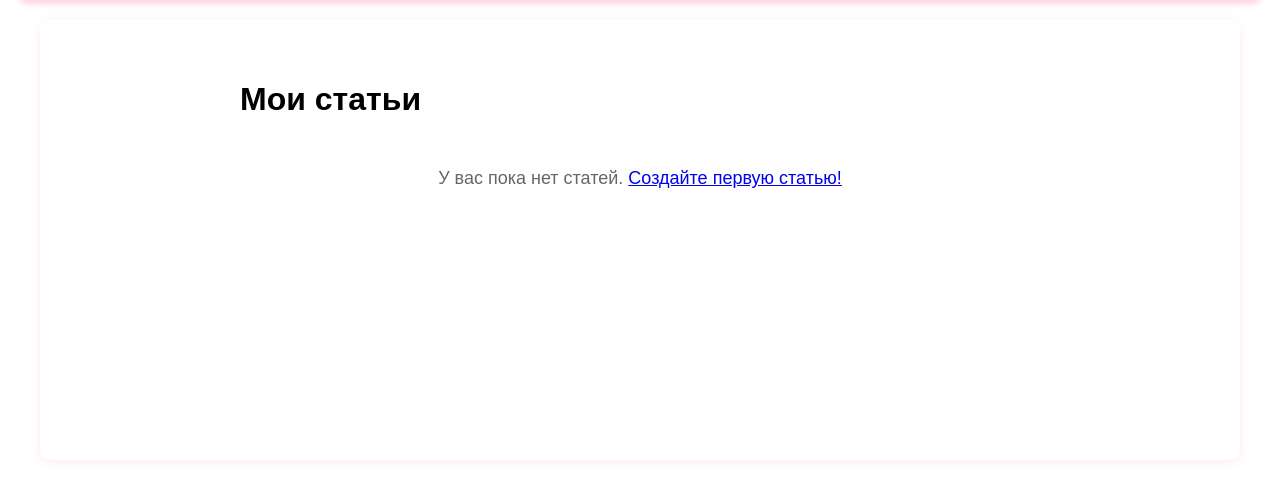
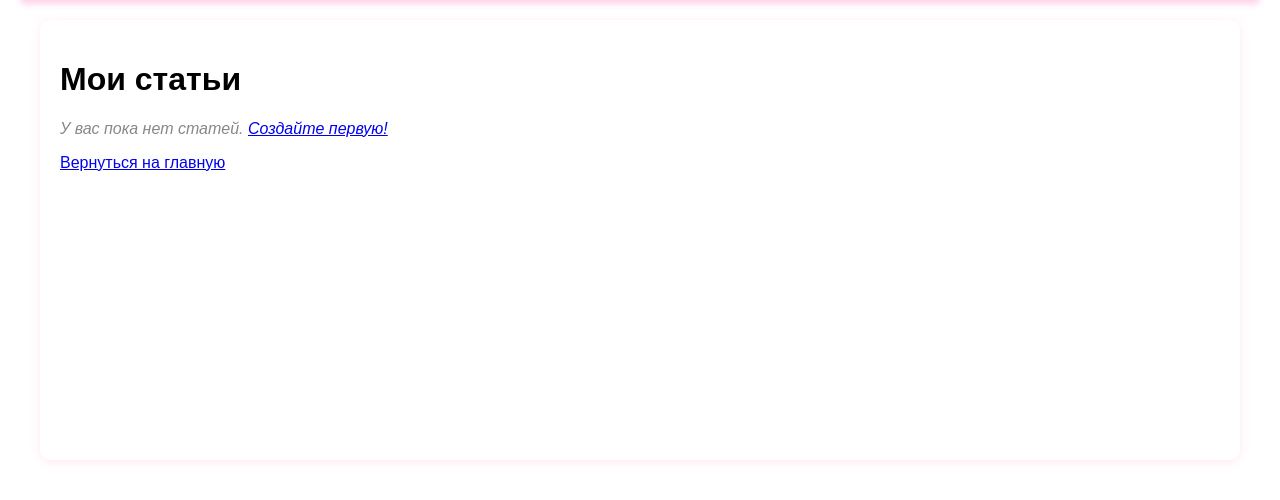
Before and after one commit to Maria25k/web-back-labs, a Python web app: template templates/lab5/articles.html in a window 1280 px wide. Shown: the part 134-634 px from the top of the page. Run offline with Jinja, Linux system fonts and the light colour scheme; the template is opened without the code that fills it, so the values that code supplies are empty.

Commit message:
Вывод статей пользователя

```diff
--- a/templates/lab5/articles.html
+++ b/templates/lab5/articles.html
@@ -4,113 +4,47 @@
 
 {% block main %}
     <style>
-    .articles-container {
-        max-width: 800px;
-        margin: 0 auto;
-        padding: 20px;
+        .article {
+            border: 1px solid #ddd;
+            padding: 15px;
+            margin-bottom: 20px;
+            background-color: #f9f9f9;
         }
-
-    .article-card {
-        background: #f9f9f9;
-        border: 1px solid #e0e0e0;
-        border-radius: 8px;
-        padding: 20px;
-        margin-bottom: 20px;
-        position: relative;
+        .article h2 {
+            margin-top: 0;
+            color: #333;
         }
-
-    .article-title {
-        color: #333;
-        margin-top: 0;
-        border-bottom: 2px solid #ff0077;
-        padding-bottom: 10px;
+        .article .meta {
+            color: #666;
+            font-size: 0.9em;
+            margin-bottom: 10px;
         }
-
-    .article-text {
-        color: #666;
-        line-height: 1.6;
-        white-space: pre-wrap;
-    }
-
-    .article-actions {
-        margin-top: 15px;
-        display: flex;
-        gap: 10px;
-    }
-
-    .btn {
-        padding: 8px 16px;
-        border: none;
-        border-radius: 4px;
-        cursor: pointer;
-        text-decoration: none;
-        font-size: 14px;
-    }
-
-    .btn-edit {
-        background: #007bff;
-        color: white;
-    }
-
-    .btn-delete {
-        background: #dc3545;
-        color: white;
-    }
-
-    .btn:hover {
-        opacity: 0.8;
-    }
-
-    .empty-message {
-        text-align: center;
-        color: #666;
-        font-size: 18px;
-        margin: 50px 0;
-    }
-
-    .user-info {
-        text-align: right;
-        margin-bottom: 20px;
-        color: #ff0077;
-        font-weight: bold;
-    }
-
-    .logout-btn {
-        background: #6c757d;
-        color: white;
-        padding: 5px 10px;
-        text-decoration: none;
-        border-radius: 4px;
-        font-size: 14px;
+        .no-articles {
+            font-style: italic;
+            color: #888;
         }
     </style>
-
-<div class="articles-container">
-    <div class="user-info">
-        {% if login %}
-            {{ login }} | <a href="/lab5/logout" class="logout-btn">Выйти</a>
-        {% endif %}
-    </div>
 
     <h1>Мои статьи</h1>
 
     {% if articles %}
         {% for article in articles %}
-            <div class="article-card">
-                <h2 class="article-title">{{ article['title'] }}</h2>
-                <div class="article-text">{{ article['article_text'] }}</div>
-                <div class="article-actions">
-                    <a href="/lab5/edit/{{ article['id'] }}" class="btn btn-edit">Редактировать</a>
-                    <form action="/lab5/delete/{{ article['id'] }}" method="post" style="display: inline;">
-                        <button type="submit" class="btn btn-delete" onclick="return confirm('Удалить эту статью?')">Удалить</button>
-                    </form>
+            <div class="article">
+                <h2>{{ article['title'] }}</h2>
+                <div class="meta">
+                    ID: {{ article['id'] }} |
+                    Публичная: {{ 'Да' if article['is_public'] else 'Нет' }} |
+                    Избранная: {{ 'Да' if article['is_favorite'] else 'Нет' }} |
+                    Лайков: {{ article['likes'] }}
+                </div>
+                <div class="text">
+                    {{ article['article_text'] | replace('\r\n', '<br>') | safe }}
                 </div>
             </div>
         {% endfor %}
     {% else %}
-        <div class="empty-message">
-            У вас пока нет статей. <a href="/lab5/create">Создайте первую статью!</a>
-        </div>
+        <p class="no-articles">У вас пока нет статей. <a href="/lab5/create">Создайте первую!</a></p>
     {% endif %}
-</div>
+
+    <p><a href="/lab5">Вернуться на главную</a></p>
 {% endblock %}
```
Also changed, not shown: lab5.py (+24 -0 lines). Lines whose indentation alone changed are shown as unchanged.
